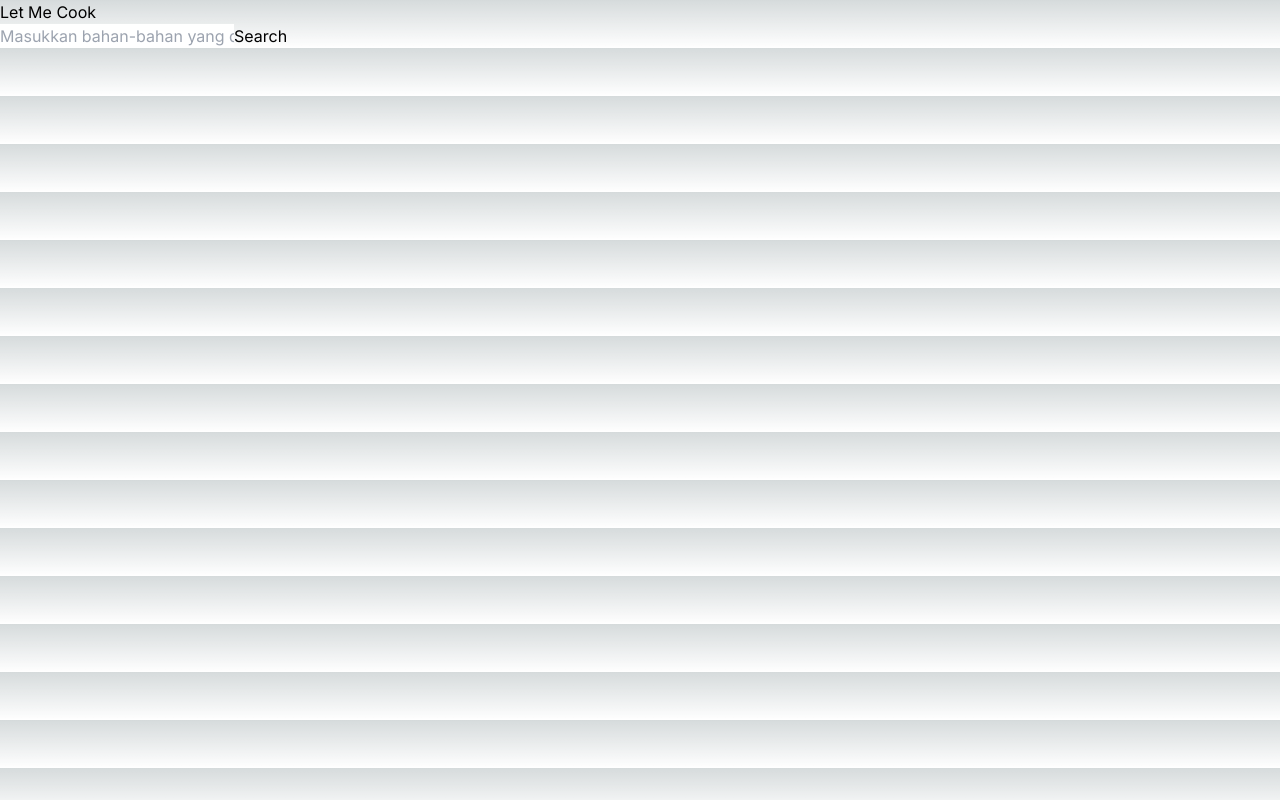
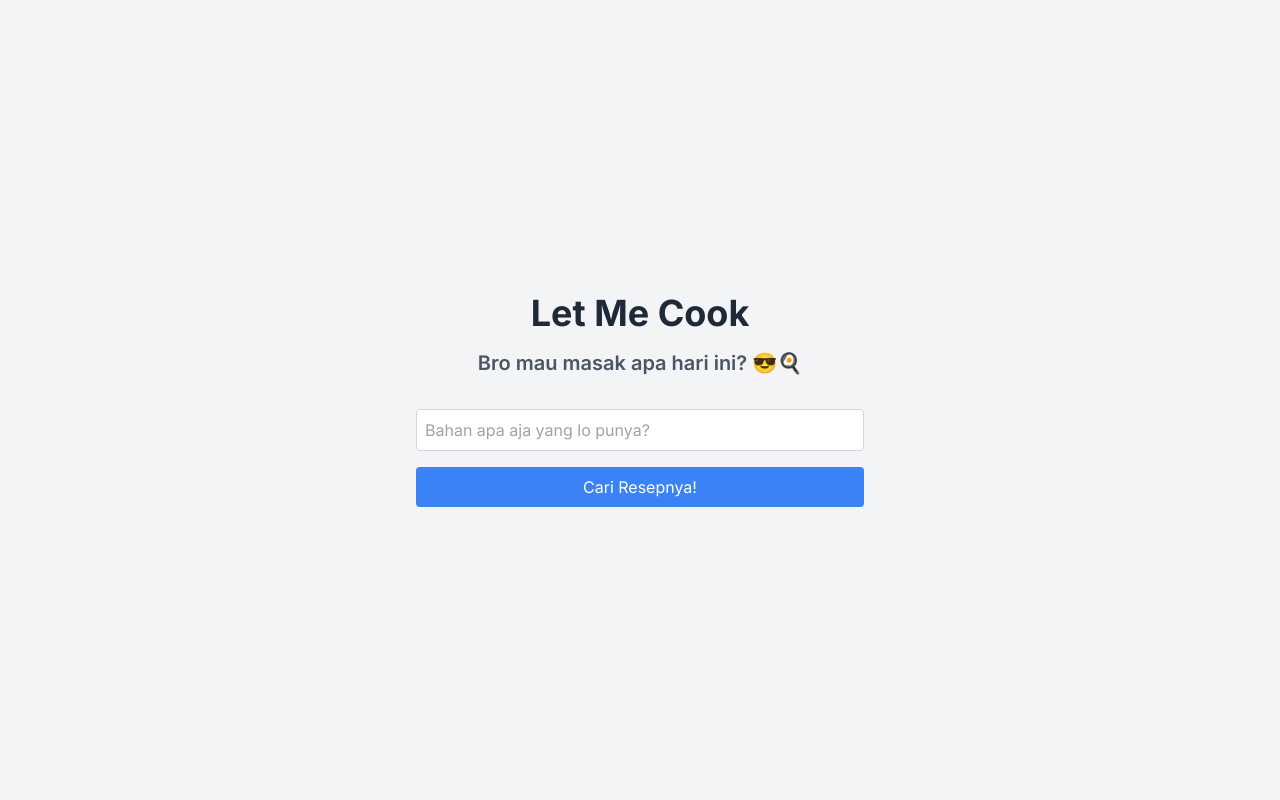
Before and after one commit to nekkuzuria/let-me-cook, a Next.js app: page / in a window 1280 px wide. Built offline with nearby package versions, Linux system fonts and the light colour scheme.

Commit message:
add feature cek cookpad, fixing bug

```diff
--- a/next.config.mjs
+++ b/next.config.mjs
@@ -1,4 +1,8 @@
 /** @type {import('next').NextConfig} */
-const nextConfig = {};
+const nextConfig = {
+  images: {
+    domains: ["img-global.cpcdn.com"], // Tambahkan domain gambar di sini
+  },
+};
 
 export default nextConfig;
--- a/package.json
+++ b/package.json
@@ -12,6 +12,7 @@
     "axios": "^1.7.3",
     "cheerio": "^1.0.0-rc.12",
     "next": "14.2.5",
+    "pretty": "^2.0.0",
     "react": "^18",
     "react-dom": "^18"
   },
--- a/src/pages/api/search.ts
+++ b/src/pages/api/search.ts
@@ -2,10 +2,12 @@ import type { NextApiRequest, NextApiResponse } from "next";
 import axios from "axios";
 import * as cheerio from "cheerio";
 
+// Define the structure of the data to be returned by the API
 type Data = {
   title?: string;
   image?: string;
   summary?: string;
+  url?: string;
   error?: string;
 };
 
@@ -13,39 +15,55 @@ export default async function handler(
   req: NextApiRequest,
   res: NextApiResponse<Data>
 ) {
+  // Extract 'ingredients' query parameter from the request
   const { ingredients } = req.query;
 
+  // Validate the 'ingredients' parameter
   if (typeof ingredients !== "string" || !ingredients.trim()) {
     return res.status(400).json({ error: "Invalid or missing ingredients" });
   }
 
   try {
+    // Define the maximum number of pages to search
     const maxPages = 10;
+    // Select a random page number
     const randomPage = Math.floor(Math.random() * maxPages) + 1;
 
-    // Construct the URL for scraping
-    const url = `https://cookpad.com/id/cari/${encodeURIComponent(
+    // Retrieve API key from environment variables
+    const apiKey = process.env.NEXT_PUBLIC_API_KEY;
+    // Construct the URL for the scraping API request
+    const url = `https://scrape.abstractapi.com/v1/?api_key=${apiKey}&url=https://cookpad.com/id/cari/${encodeURIComponent(
       ingredients
     )}?event=search.typed_query&page=${randomPage}`;
 
-    const $ = cheerio.load(url);
+    // Perform the HTTP GET request to the scraping API
+    const response = await axios.get(url);
+    // Load the HTML data using cheerio
+    const $ = cheerio.load(response.data);
 
-    // Scrape recipes
-    const recipes = $(
-      'li[id^="recipe_"][data-search-tracking-target="result"]'
-    ).toArray();
+    // Extract the list of recipes from the page
+    const recipes = $('li[data-search-tracking-target="result"]').toArray();
+    console.log(`Number of recipes found: ${recipes.length}`);
 
+    // Check if recipes are found
     if (recipes.length > 0) {
+      // Select a random recipe from the list
       const randomRecipeIndex = Math.floor(Math.random() * recipes.length);
       const randomRecipe = $(recipes[randomRecipeIndex]);
 
+      // Extract the recipe title
       const title = $(randomRecipe).find("h2 a").text().trim();
+      console.log(`Recipe title: ${title}`);
 
+      // Extract the image URL from the 'srcset' attribute
       const imageSrcSet = $(randomRecipe)
-        .find('source[type="image/webp"]')
+        .find(
+          'div.flex-none.w-20.xs\\:w-auto.h-auto picture source[type="image/jpeg"]'
+        )
         .attr("srcset");
 
       let image;
+      // If 'srcset' attribute is present, extract the best quality image URL
       if (imageSrcSet) {
         const imageUrls = imageSrcSet.split(", ");
         const bestQualityImageUrl =
@@ -53,20 +71,29 @@ export default async function handler(
         image = bestQualityImageUrl;
       }
 
+      // Extract the recipe summary
       const summary = $(randomRecipe)
         .find('[data-ingredients-highlighter-target="ingredients"]')
         .text()
         .trim();
 
+      // Extract the recipe URL
+      const url = $(randomRecipe).find("a.block-link__main").attr("href");
+      const fullUrl = url ? `https://cookpad.com${url}` : undefined;
+
+      // Return the extracted recipe data as JSON response
       res.status(200).json({
         title,
         image,
         summary,
+        url: fullUrl,
       });
     } else {
+      console.log("No recipes found");
       res.status(404).json({ error: "No recipe found" });
     }
   } catch (error) {
+    console.error("Error during scraping:", error);
     res.status(500).json({ error: "Failed to fetch recipes <Server>" });
   }
 }
--- a/src/pages/home.tsx
+++ b/src/pages/home.tsx
@@ -1,51 +1,107 @@
 "use client"; // This is a client component 👈🏽
 import { useState } from "react";
 import axios from "axios";
+import Image from "next/image";
 
+// Define the structure of the recipe data
 type Recipe = {
   title: string;
   image: string;
   summary: string;
+  url?: string;
 };
 
 export default function IndexPage() {
+  // State to hold the user's input for ingredients
   const [ingredients, setIngredients] = useState("");
+  // State to hold the fetched recipe data
   const [recipe, setRecipe] = useState<Recipe | null>(null);
+  // State to manage the loading state during API requests
+  const [loading, setLoading] = useState(false);
 
+  // Function to search for recipes based on ingredients
   const searchRecipe = async () => {
+    setLoading(true); // Set loading to true before the request
     try {
       const response = await axios.get("/api/search", {
         params: { ingredients },
       });
-      console.log("API Response:", response.data); // Add this for debugging
+      // Set the recipe state with the fetched data
       setRecipe(response.data);
     } catch (error) {
       console.error("Error fetching the recipe <Client>", error);
+    } finally {
+      setLoading(false); // Reset loading state after the request
     }
   };
 
+  // Function to regenerate a new recipe (re-search)
   const regenerateRecipe = async () => {
     searchRecipe();
   };
 
   return (
-    <div>
-      <h1>Let Me Cook</h1>
+    <div className="min-h-screen flex flex-col items-center justify-center bg-gray-100 p-4">
+      <h1 className="text-4xl font-bold mb-4 text-center text-gray-800">
+        Let Me Cook
+      </h1>
+      <h2 className="text-xl font-semibold mb-8 text-gray-600">
+        Bro mau masak apa hari ini? 😎🍳
+      </h2>
+      <div className="w-full max-w-md">
         <input
           type="text"
           value={ingredients}
           onChange={(e) => setIngredients(e.target.value)}
-        placeholder="Masukkan bahan-bahan yang dimiliki"
+          placeholder="Bahan apa aja yang lo punya?"
+          className="w-full p-2 border border-gray-300 rounded mb-4 text-gray-800"
         />
-      <button onClick={searchRecipe}>Search</button>
-      {recipe && (
-        <div>
-          <h2>{recipe.title}</h2>
-          {recipe.image && <img src={recipe.image} alt={recipe.title} />}
-          <p>{recipe.summary}</p>
-          <button onClick={regenerateRecipe}></button>
+        <button
+          onClick={searchRecipe}
+          className="w-full bg-blue-500 text-white p-2 rounded hover:bg-blue-600"
+          disabled={loading}
+        >
+          Cari Resepnya!
+        </button>
+        {loading ? (
+          <div className="mt-8 text-center text-gray-500">Loading...</div>
+        ) : (
+          recipe && (
+            <div className="mt-8 bg-white p-6 rounded-lg shadow-lg max-w-md w-full">
+              <h2 className="text-2xl font-bold mb-4 text-gray-900">
+                {recipe.title}
+              </h2>
+              {recipe.image && (
+                <Image
+                  src={recipe.image}
+                  alt={recipe.title}
+                  layout="responsive"
+                  width={500}
+                  height={300}
+                  className="rounded mb-4"
+                />
+              )}
+              <p className="text-gray-700 mb-4">{recipe.summary}</p>
+              {recipe.url && (
+                <a
+                  href={recipe.url}
+                  target="_blank"
+                  rel="noopener noreferrer"
+                  className="block mt-4 text-center text-blue-500 hover:text-blue-700 underline rounded-lg border border-blue-500 hover:border-blue-700 px-4 py-2 transition-colors duration-300 mb-4"
+                >
+                  Cek di Cookpad
+                </a>
+              )}
+              <button
+                onClick={regenerateRecipe}
+                className="w-full bg-green-500 text-white p-2 rounded hover:bg-green-600"
+              >
+                Regenerate
+              </button>
             </div>
+          )
         )}
+      </div>
     </div>
   );
 }
```
Also changed, not shown: 1 other file (tests, documents, lock files or other folders). Lines whose indentation alone changed are shown as unchanged.
